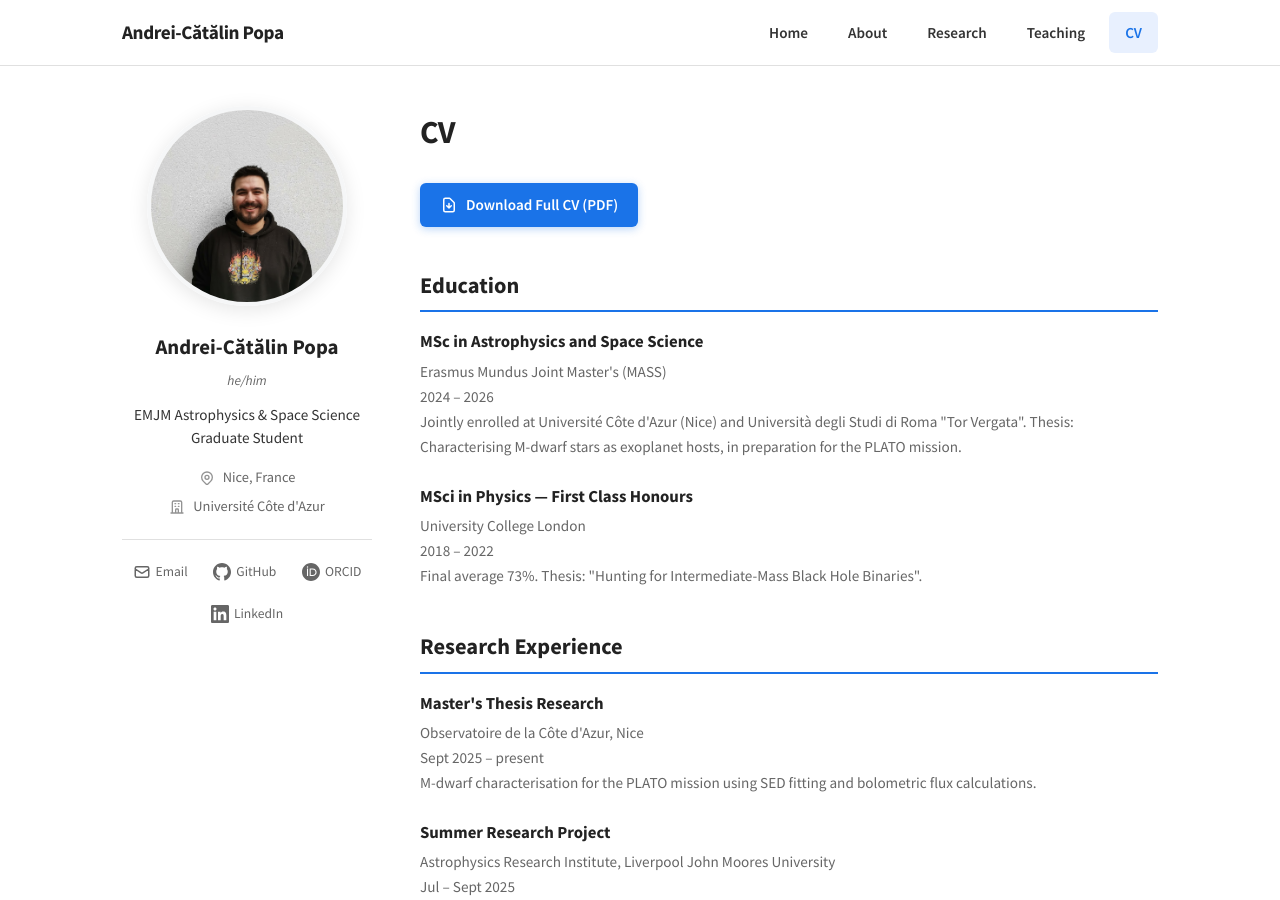
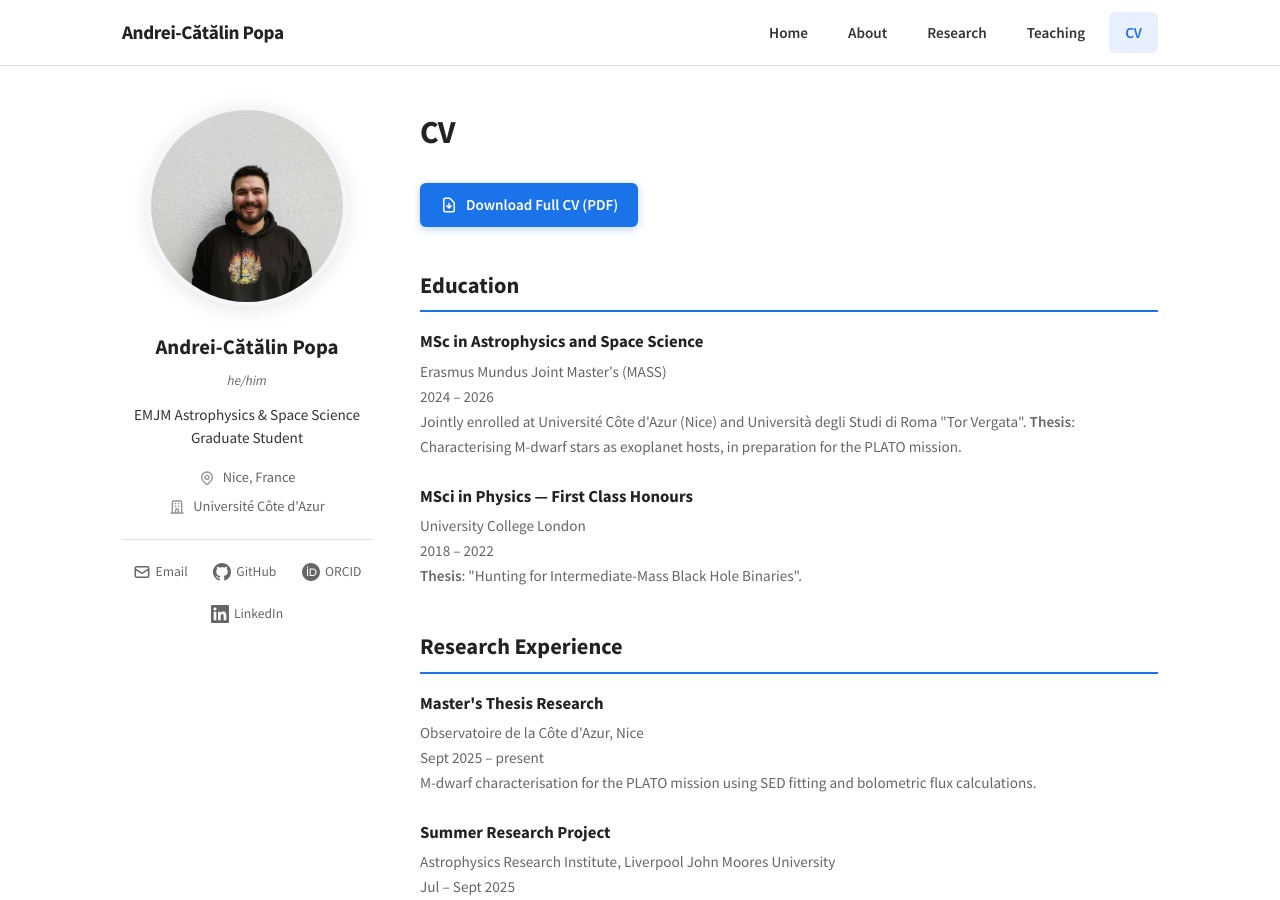
Before and after one commit to acpopa/acpopa.github.io, a Jekyll site: the page built from cv.md, in a window 1280 px wide and 900 px high. Built offline with Jekyll 4.4.1, drawn with Linux system fonts in a browser that asks for light colours.

Commit message:
Update cv.md

```diff
--- a/cv.md
+++ b/cv.md
@@ -20,14 +20,15 @@ permalink: /cv/
 <p class="cv-meta">Erasmus Mundus Joint Master's (MASS)</p>
 <p class="cv-date">2024 – 2026</p>
 <p>Jointly enrolled at Université Côte d'Azur (Nice) and Università degli Studi di Roma "Tor Vergata".
-Thesis: Characterising M-dwarf stars as exoplanet hosts, in preparation for the PLATO mission.</p>
+
+<strong>Thesis</strong>: Characterising M-dwarf stars as exoplanet hosts, in preparation for the PLATO mission.</p>
 </div>
 
 <div class="cv-entry">
 <h3>MSci in Physics — First Class Honours</h3>
 <p class="cv-meta">University College London</p>
 <p class="cv-date">2018 – 2022</p>
-<p>Final average 73%. Thesis: "Hunting for Intermediate-Mass Black Hole Binaries".</p>
+<p> <strong>Thesis</strong>: "Hunting for Intermediate-Mass Black Hole Binaries".</p>
 </div>
 
 ## Research Experience
```
